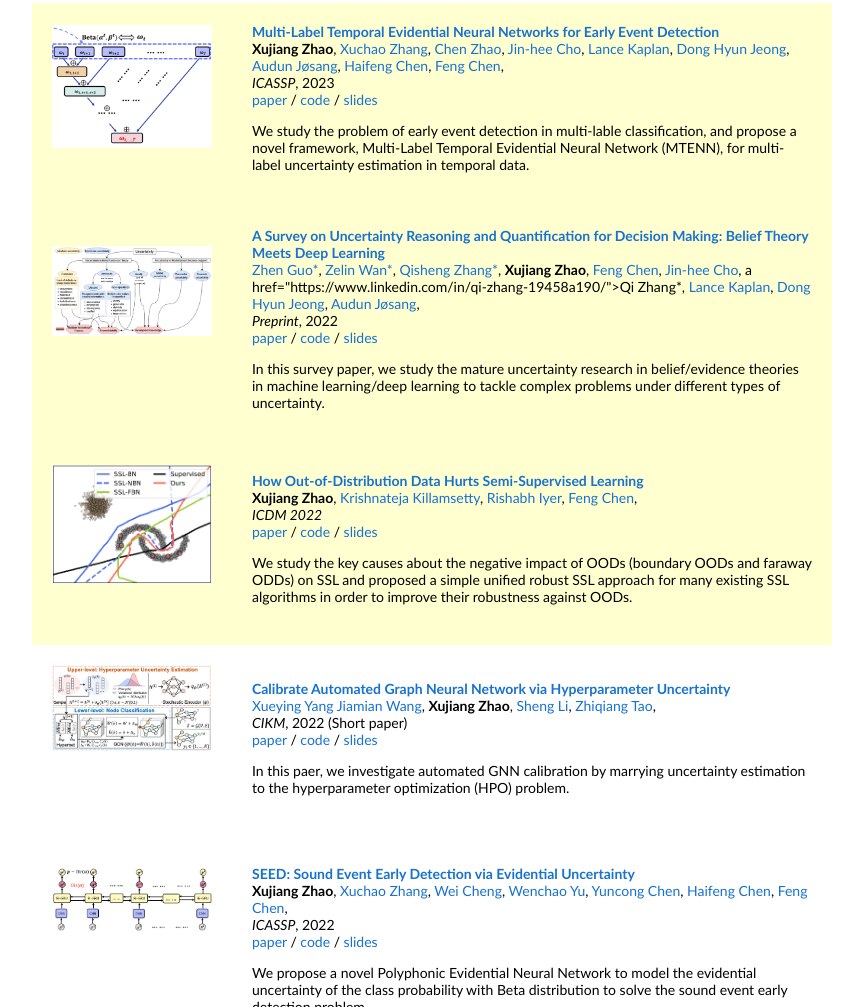
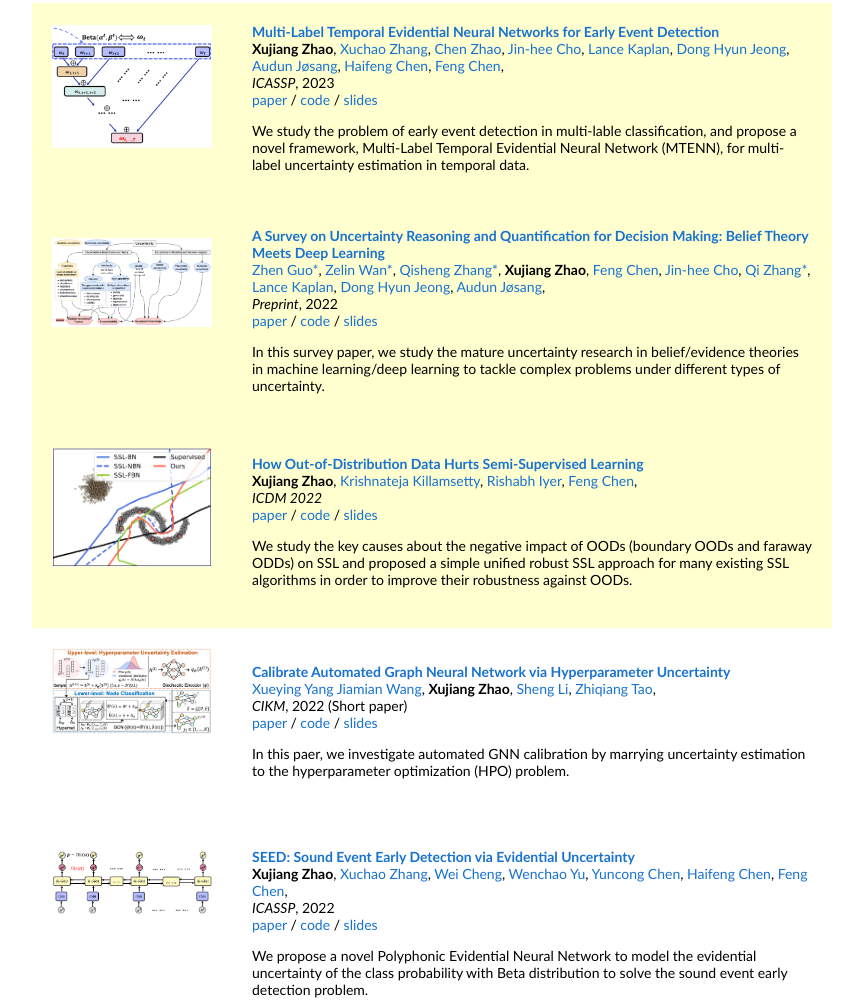
Before and after one commit to zxj32/zxj32.github.io, a plain HTML site: page index.html in a window 1280 px wide. Shown: the part 1163-2170 px from the top of the page, without its empty margins (208-1071 px from the left). Drawn offline with Linux system fonts and the light colour scheme.

Commit message:
Update index.html

```diff
--- a/index.html
+++ b/index.html
@@ -185,7 +185,7 @@
               <strong>Xujiang Zhao</strong>,
               <a href="https://personal.utdallas.edu/~fxc190007/">Feng Chen</a>,
               <a href="https://people.cs.vt.edu/~jicho/">Jin-hee Cho</a>,
-              a href="https://www.linkedin.com/in/qi-zhang-19458a190/">Qi Zhang*</a>,
+              <a href="https://www.linkedin.com/in/qi-zhang-19458a190/">Qi Zhang*</a>,
               <a href="https://ieee-aess.org/contact/lance-kaplan">Lance Kaplan</a>,
               <a href="https://csit.udc.edu/~djeong/">Dong Hyun Jeong</a>,
               <a href="https://www.mn.uio.no/ifi/english/people/aca/josang/">Audun Jøsang</a>,
```
